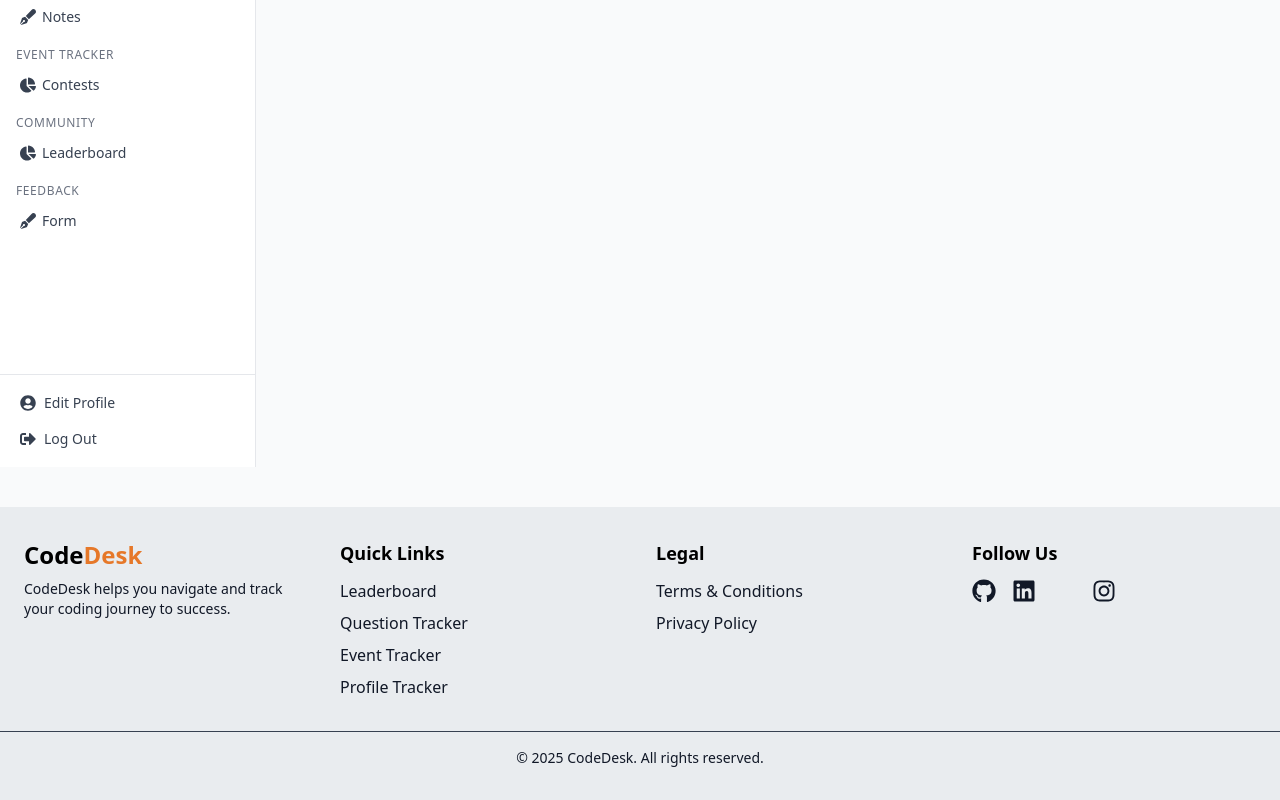
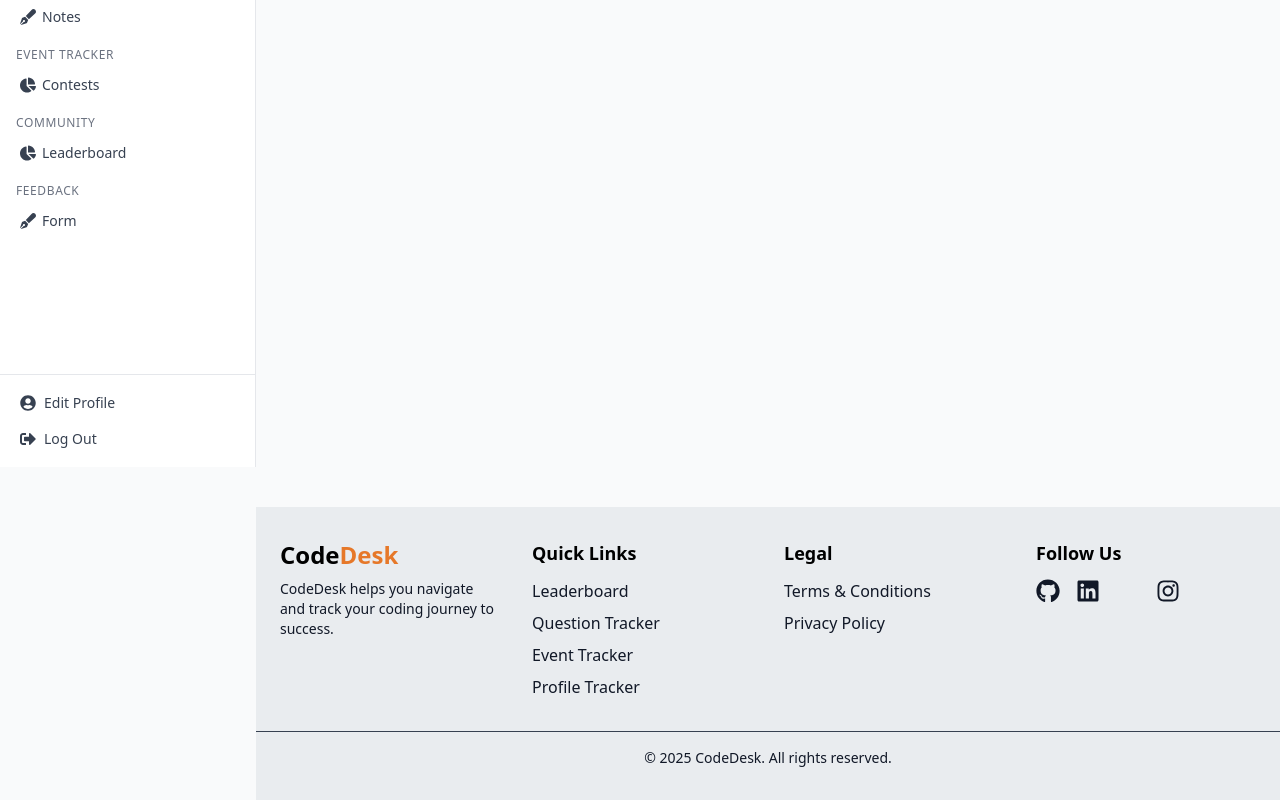
Before and after one commit to PROfESSOR-V/CodeDesk, a React (Vite) app in the folder client/: page /workspace in a window 1280 px wide. Shown: the part 333-1133 px from the top of the page. Built offline with nearby package versions, Linux system fonts and the light colour scheme; no server answers; some icons are missing.

Commit message:
Footer Update

```diff
--- a/client/src/components/Footer.jsx
+++ b/client/src/components/Footer.jsx
@@ -1,13 +1,20 @@
-import { useNavigate } from "react-router-dom";
+import { useNavigate, useLocation } from "react-router-dom";
 import { FaGithub, FaLinkedin, FaInstagram } from "react-icons/fa";
 import { FaXTwitter } from "react-icons/fa6";
 import BrandName from "./BrandName.jsx";
 
 export default function Footer() {
   const navigate = useNavigate();
+  const location = useLocation();
+
+  // Detect pages where a sidebar exists
+  const sidebarPages = ["/dashboard", "/portfolio", "/workspace"];
+  const needsSidebarSpacing = sidebarPages.some((p) => location.pathname.startsWith(p));
+
+  const marginClass = needsSidebarSpacing ? "md:ml-16 lg:ml-64" : "";
 
   return (
-    <footer className="bg-[#e9ecef] text-gray-900 py-8 mt-10">
+    <footer className={`bg-[#e9ecef] text-gray-900 py-8 mt-10 transition-all duration-300 ${marginClass}`}>
       <div className="max-w-7xl mx-auto px-6 grid grid-cols-1 md:grid-cols-4 gap-8">
 
         {/* Branding */}
```
